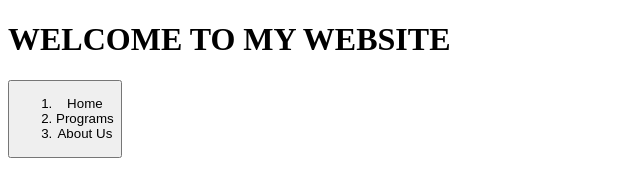
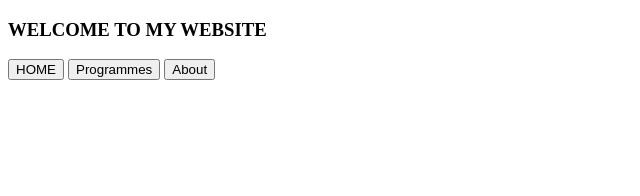
Before and after one commit to Erickpython/git_test, a plain HTML site: page index.html in a window 1280 px wide. Shown: the whole page, without its empty margins (0-640 px from the left). Drawn offline with Linux system fonts and the light colour scheme.

Commit message:
1 index.html

```diff
--- a/index.html
+++ b/index.html
@@ -1,21 +1,17 @@
 <!DOCTYPE html>
+<html lang="en">
     <head>
+        <meta charset="UTF-8">
         <title> PAGE </title>
     </head>
     <body>
         <header>
-        <h1>WELCOME TO MY WEBSITE</h1>
+            <h3>WELCOME TO MY WEBSITE</h3>
         </header>
     <div>
-        <button>
-            <ol>
-                <li>Home</li>
-                <li>Programs</li>
-                <li>About Us</li>
-            </ol>
-        </button>
+        <button>HOME</button>
+        <button>Programmes</button>
+        <button>About</button>
     </div>
     </body>
-<footer>
-
-</footer>
+</html>
```
Lines whose indentation alone changed are shown as unchanged.
